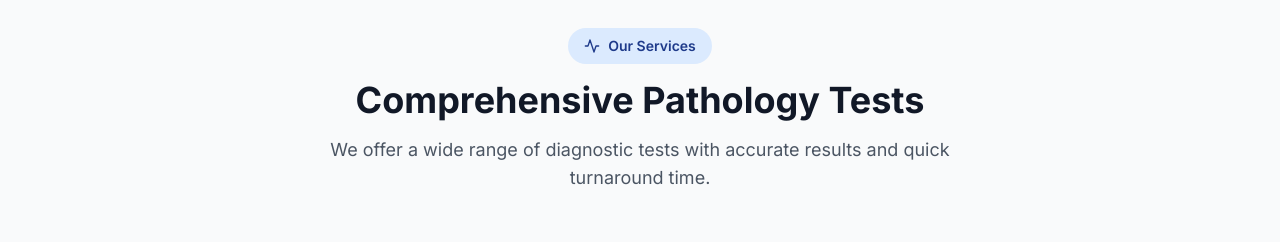
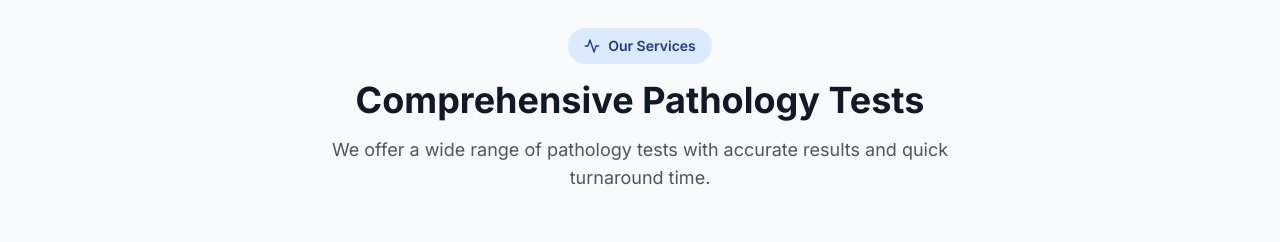
Before and after one commit to origin-harsh/SGL_LAb, a React (Vite) app: page / in a window 1280 px wide. Shown: the part 1140-1382 px from the top of the page. Built offline with nearby package versions, Linux system fonts and the light colour scheme.

Commit message:
Update text from 'diagnostic tests' to 'pathology tests'

```diff
--- a/src/App.tsx
+++ b/src/App.tsx
@@ -431,7 +431,7 @@ function App() {
               Comprehensive Pathology Tests
             </h2>
             <p className="text-lg text-gray-600 max-w-2xl mx-auto">
-              We offer a wide range of diagnostic tests with accurate results and quick turnaround time.
+              We offer a wide range of pathology tests with accurate results and quick turnaround time.
             </p>
           </div>
 
```
